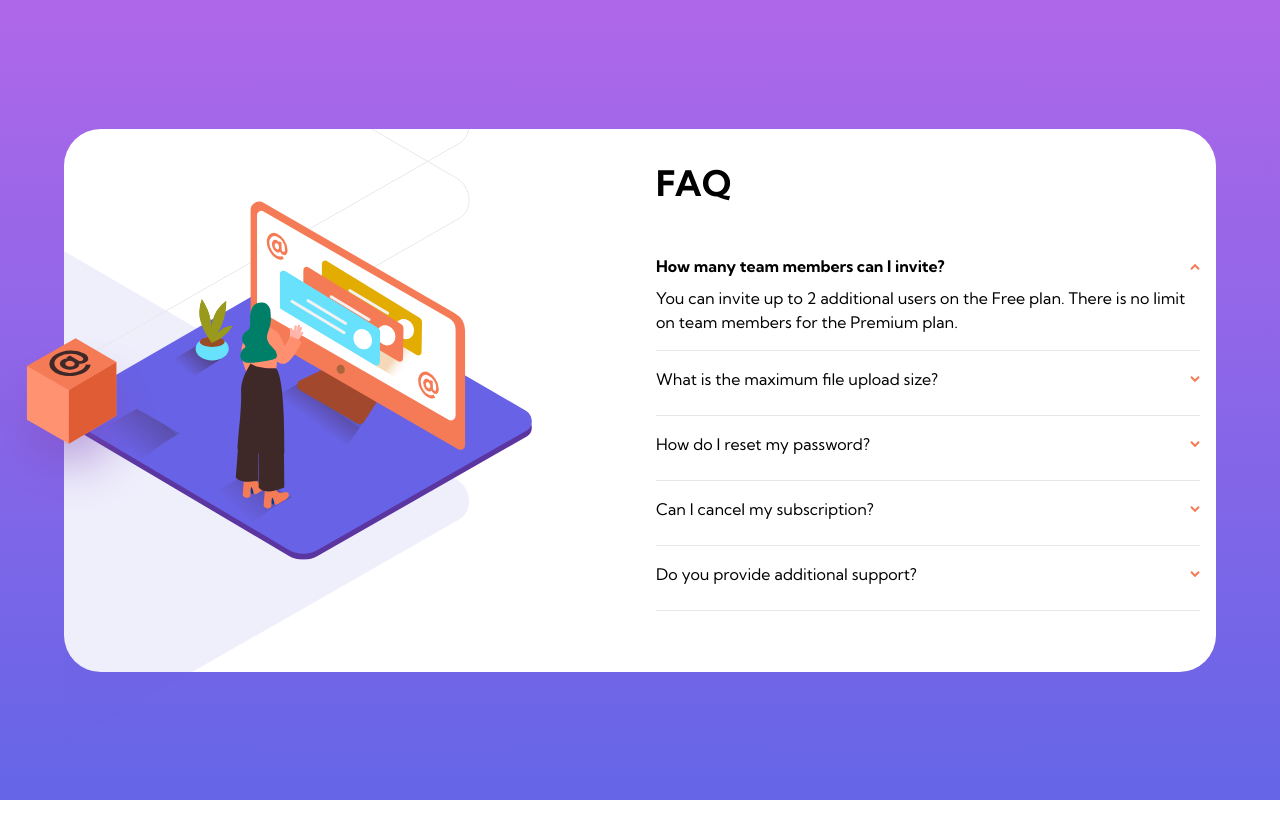
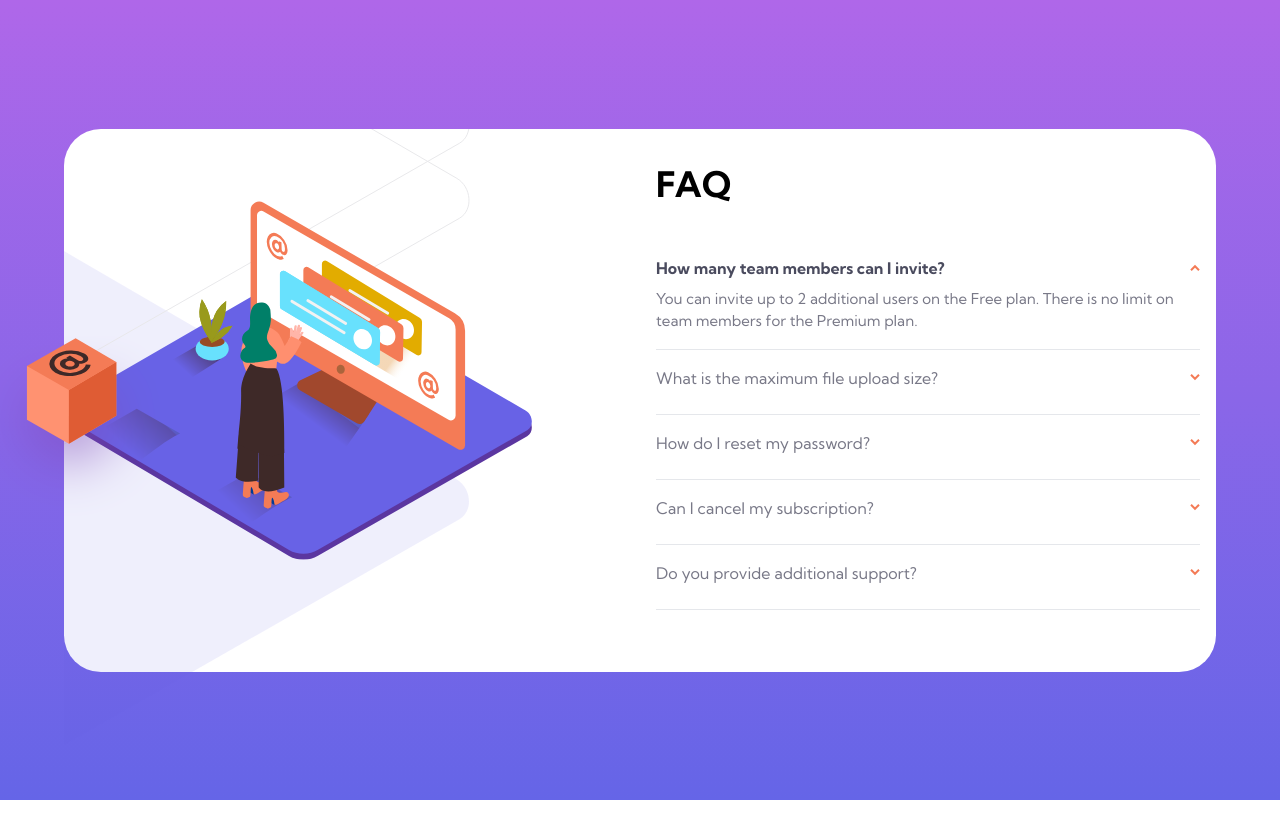
Before and after one commit to CreatureGeorge/tailwind-lern, a Next.js app: page /faq-accordian in a window 1280 px wide. Both pictures are taken after a click on the element "How many team members can I invite?". Shown: the top 838 px of the page. Built offline with nearby package versions, Linux system fonts and the light colour scheme.

Commit message:
colors and text modified

```diff
--- a/pages/faq-accordian/index.jsx
+++ b/pages/faq-accordian/index.jsx
@@ -80,15 +80,15 @@ function AccordianItem( {currentFaq, setCurrentFaq, index, summary, description}
   function descriptionDisplay() {
     if (currentFaq == index) {
       return (
-        <p >{description}</p>
+        <p class="text-[15px]">{description}</p>
       )
     }
   }
   return (
-    <li class="border-b-[1px] pb-[1rem] mb-[1rem]">
+    <li class="border-b-[1px] pb-[1rem] mb-[1rem] text-dark-gray-blue">
       <section onClick={handleClick} class="flex justify-between items-center hover:text-soft-red cursor-pointer mb-2">
         {
-          currentFaq !== index ? (<p class="">{summary}</p>) : (<p class="font-bold">{summary}</p>)
+          currentFaq !== index ? (<p class="">{summary}</p>) : (<p class="font-bold text-very-dark-gray-blue">{summary}</p>)
         }
         {
           currentFaq !== index ? (<img src="/images/faq-accordian/icon-arrow-down.svg" alt="arrow" />) : (<img class="rotate-180" src="/images/faq-accordian/icon-arrow-down.svg" alt="arrow" />)
```
